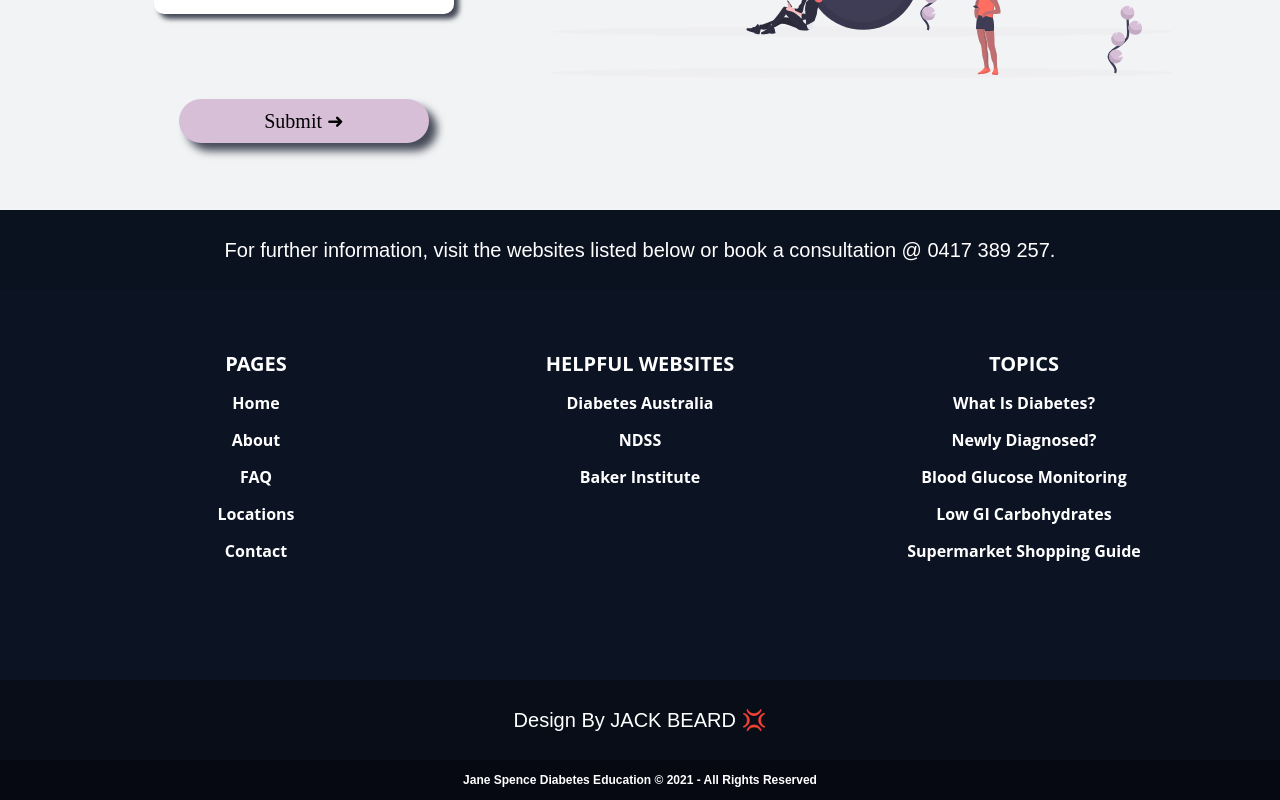
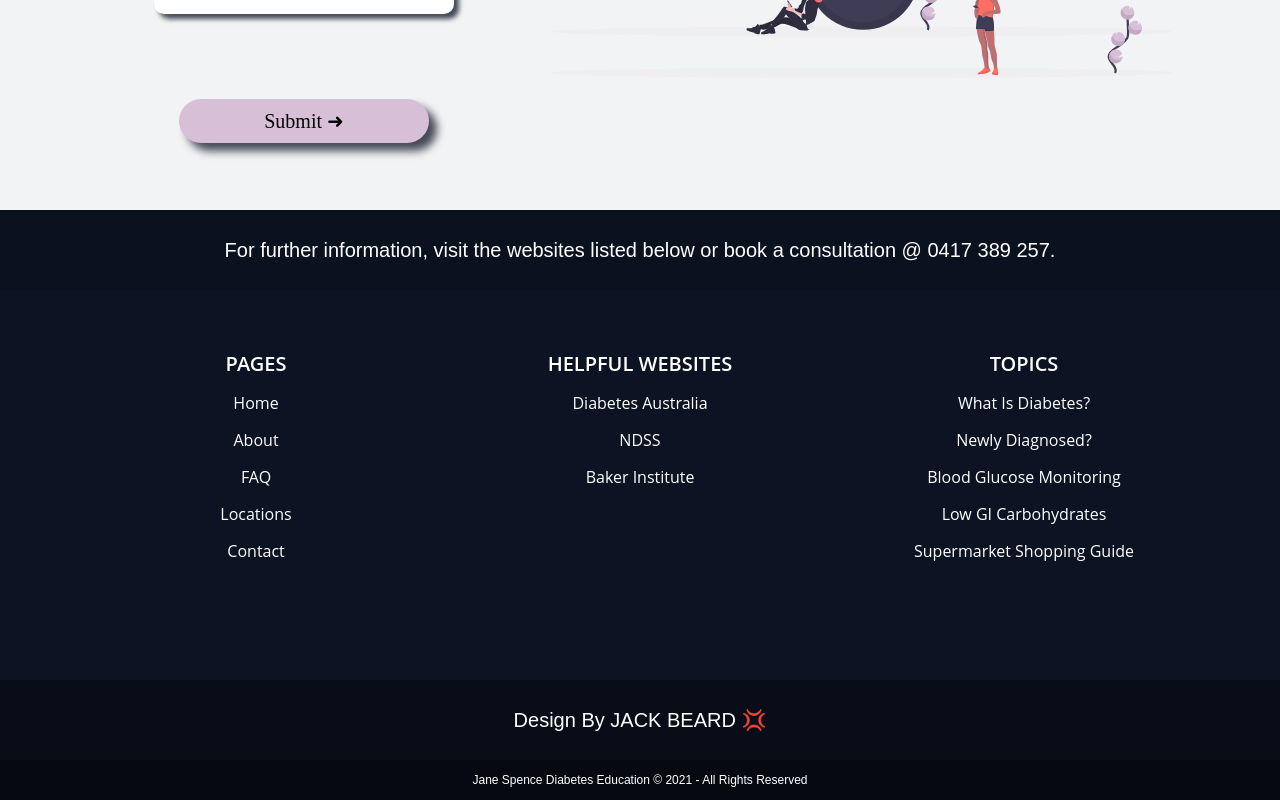
Before and after one commit to jackedwardbeard/01-Jane_Spence, a React (Create React App) app in the folder jane_spence/: page / in a window 1280 px wide. Shown: the part 3490-4290 px from the top of the page. Built offline with nearby package versions, Linux system fonts and the light colour scheme.

Commit message:
Misc edits.

```diff
--- a/jane_spence/src/components/Contact/ContactComponents.js
+++ b/jane_spence/src/components/Contact/ContactComponents.js
@@ -31,6 +31,7 @@ export const Row1 = styled.div`
     align-items: top;
     justify-content: center;
     margin: auto;
+    margin-top: max(5vmin, 50px);
 `
 
 export const Column1 = styled.div`
--- a/jane_spence/src/components/Footer/FooterComponents.js
+++ b/jane_spence/src/components/Footer/FooterComponents.js
@@ -163,7 +163,7 @@ export const SubSubFooterContainer = styled.div`
 export const Title = styled.h3`
     color: white;
     font-size: max(1.1rem, 2.5vmin);
-    font-weight: 700;
+    font-weight: 600;
     font-family: 'Open Sans', sans-serif;
     margin-top: max(20px, 1.5vmin);
 
@@ -184,7 +184,7 @@ export const NavLinkScroll = styled(LinkScroll)`
     color: white;
     font-family: 'Open Sans', sans-serif;
     font-size: max(1rem, 1.75vmin);
-    font-weight: 700;
+    font-weight: 400;
     margin-top: max(15px, 1.5vmin);
     display: grid;
     text-decoration: none;
@@ -193,6 +193,7 @@ export const NavLinkScroll = styled(LinkScroll)`
 
     @media screen and (max-width: 768px) {
         font-size: max(0.9rem, 2vmin);
+        font-weight: 700;
     }
 
     @media screen and (max-width: 539px) {
@@ -218,7 +219,7 @@ export const NavLink = styled(LinkRouter)`
     color: white;
     font-family: 'Open Sans', sans-serif;
     font-size: max(1rem, 1.75vmin);
-    font-weight: 700;
+    font-weight: 400;
     margin-top: max(15px, 1.5vmin);
     display: grid;
     text-decoration: none;
@@ -226,6 +227,7 @@ export const NavLink = styled(LinkRouter)`
 
     @media screen and (max-width: 768px) {
         font-size: max(0.9rem, 2vmin);
+        font-weight: 700;
     }
 
     @media screen and (max-width: 539px) {
@@ -271,7 +273,7 @@ export const SubSubText = styled(LinkRouter)`
 
 export const SubText = styled.span`
     color: white;
-    font-weight: 700;
+    font-weight: 500;
     font-family: 'Montserrat', sans-serif;
     font-size: max(0.6rem, 1.5vmin);
 
```
